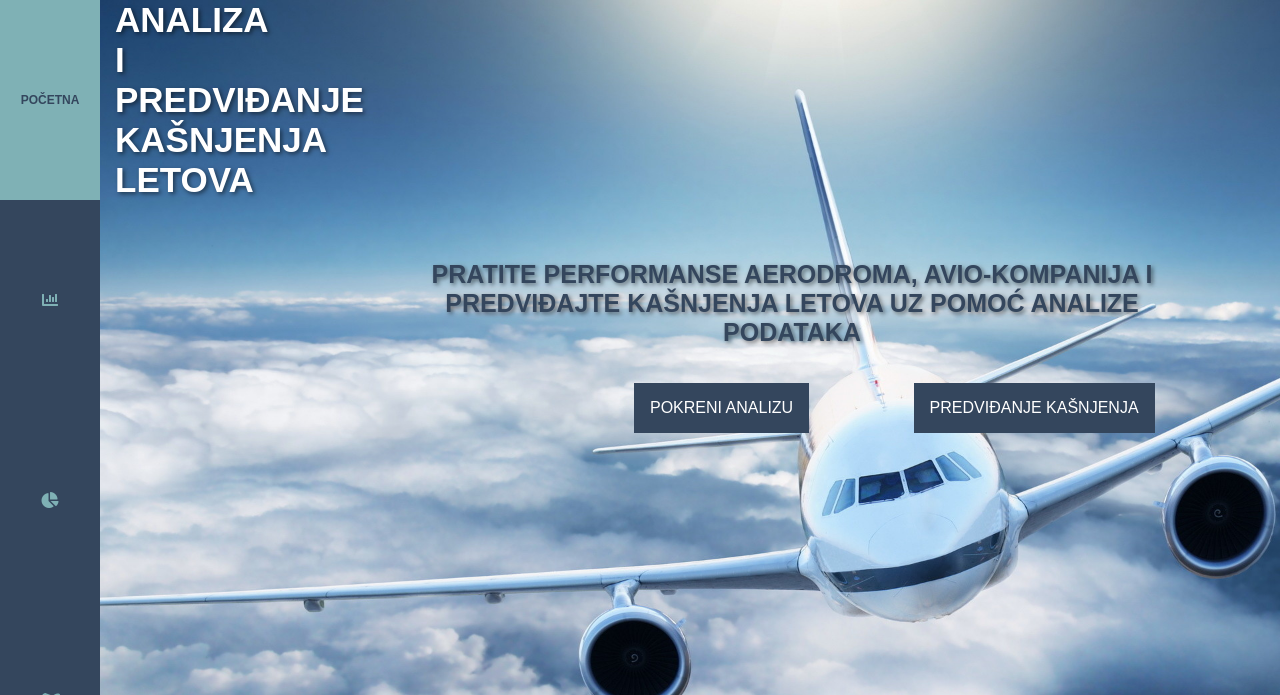
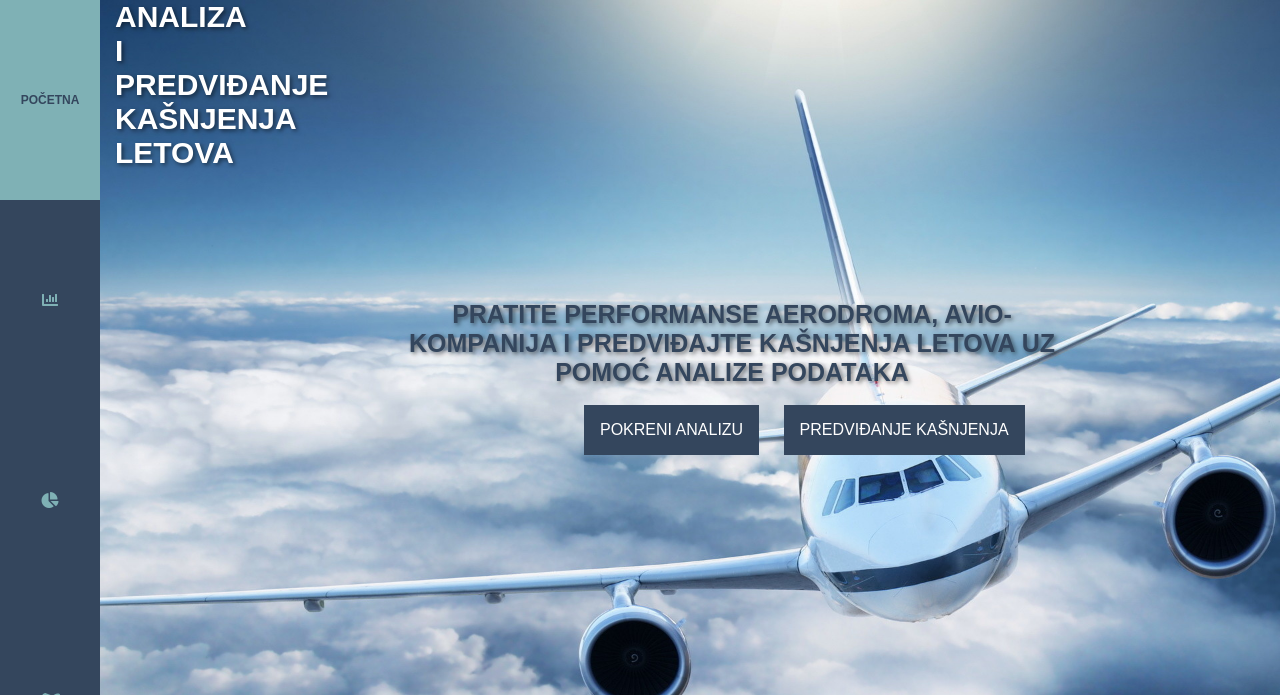
Before and after one commit to bosiljkatodic00/BigDataProject, a Flask app: page / in a window 1280 px wide. Shown: the top 695 px of the page. Run offline with Flask 3, Linux system fonts and the light colour scheme; parts of the project's set-up code (start-up, migrations or seed data) failed here and were passed over; some libraries are stand-ins or nearby versions.

Commit message:
airport performance

```diff
--- a/app.py
+++ b/app.py
@@ -28,7 +28,7 @@ flight_data = pd.read_csv("Airline_Delay_Cause.csv")
 # Uzimanje podataka samo za kašnjenja
 delayed_flights = flight_data[flight_data['arr_del15'] > 15]
 
-# Računanje prosečnog kašnjenja po prevozniku
+# Računanje prosečnog kašnjenja po kompaniji
 avg_delay_by_carrier = delayed_flights.groupby('carrier_name')['arr_del15'].mean().reset_index()
 
 # Uzimanje podataka samo o faktorima kašnjenja
@@ -49,10 +49,12 @@ avg_delay_by_airport = delayed_flights_airports.groupby('airport_name')['arr_del
 # Grupisanje po avio-kompaniji
 flights_by_carrier = flight_data.groupby('carrier_name')['arr_flights'].sum().reset_index()
 
-fig = px.pie(flights_by_carrier, names='carrier_name', values='arr_flights', title='Broj letova po avio-prevozniku')
+fig = px.pie(flights_by_carrier, names='carrier_name', values='arr_flights', title='Broj letova po avio-kompaniji')
 
 # Postavljanje opcija za prikaz informacija prilikom postavljanja kursora
 fig.update_traces(hoverinfo='label+percent', textinfo='value+percent', textfont_size=12)
+
+airport_names = flight_data['airport_name'].unique()
 
 
 # Računanje procentualnog udela otkazanih letova
@@ -65,13 +67,13 @@ cancel_percentage_by_carrier = flight_data.groupby('carrier_name')['cancel_perce
 fig = px.pie(cancel_percentage_by_carrier,
              names='carrier_name',
              values='cancel_percentage',
-             title='Procentualni udio otkazanih letova po avio-prevozniku')
+             title='Procentualni udio otkazanih letova po avio-kompaniji')
 
 # Dodavanje stila za okrugle delove
 fig.update_traces(marker=dict(line=dict(color='#FFFFFF', width=2)), selector=dict(type='pie'))
 
 # Prikazivanje grafa
-fig.write_html("plot.html")
+#fig.write_html("plot.html")
 
 plt.figure(figsize=(50, 50))
 sns.barplot(x='arr_del15', y='airport_name', data=avg_delay_by_airport.sort_values(by='arr_del15', ascending=False))
@@ -84,7 +86,7 @@ img4 = plot_to_html_image(plt)
 plt.figure(figsize=(18, 10))
 sns.barplot(x='arr_del15', y='carrier_name', data=avg_delay_by_carrier.sort_values(by='arr_del15', ascending=False))
 plt.xlabel('Prosječni procenat kašnjenja')
-plt.ylabel('Avio-prevoznik')
+plt.ylabel('Avio-kompanija')
 plt.title('Prosječni procenat kašnjenja po avio-kompaniji')
 img1 = plot_to_html_image(plt)
 
@@ -159,5 +161,24 @@ def predict():
                        selected_carrier=session.get('selected_carrier'))
 
 
+# Ruta za obrađivanje unosa korisnika i prikaz rezultata
+@app.route('/rank_airport', methods=['GET', 'POST'])
+def rank_airport():
+
+    airport = request.form['airport_name']
+
+    aerodrom_podaci = flight_data[flight_data['airport_name'] == airport]
+    poruka='.'
+    if aerodrom_podaci.empty:
+            return render_template('airportcharts.html', poruka='Aerodrom nije pronađen.')
+
+        # Izračunajte redosled i prosečno kašnjenje (ovo je samo primer)
+   # redosled = aerodrom_podaci['arr_delay'].rank(ascending=True)
+    prosecno_kasnjenje = aerodrom_podaci['arr_delay'].mean()
+
+        # Prenesite izračunate podatke na HTML stranicu
+    return render_template('airportcharts.html', airport=airport, prosecno_kasnjenje=prosecno_kasnjenje, poruka=poruka)
+
+
 if __name__ == '__main__':
     app.run(debug=True)
--- a/predikcije.py
+++ b/predikcije.py
@@ -66,5 +66,5 @@ print(f"R-kvadrat vrednost (R2): {r2}")
 
 
 #cuvanje modela
-file = open("model.pkl", 'wb')
-pickle.dump(model, file)
+#file = open("model.pkl", 'wb')
+#pickle.dump(model, file)
--- a/templates/carriercharts.html
+++ b/templates/carriercharts.html
@@ -41,7 +41,7 @@
   }
 
   li.menu_list {
-    height: 25vh; /* Primer: 20% visine prozora */
+    height: 25vh; /* Primer: 25% visine prozora */
     width: 100px;
       position: relative;
   }
@@ -116,9 +116,10 @@
         </li>
     </ul>
     </div>
-<div style="margin-left:20%;" >
+  <div style="margin-left:16%;" >
 
      <!-- Prikaz slika -->
+    <br/>
     <br/>
     {% include 'dijagram.html' %}
     <br/>
--- a/templates/index.html
+++ b/templates/index.html
@@ -87,11 +87,19 @@
     border: none;
   }
 
+  .dropbtn2 {
+    background-color: #34465d;
+    color: white;
+    padding: 16px;
+    font-size: 16px;
+    border: none;
+  }
+
   .dropdown {
     position: relative;
     display: inline-block;
-    margin-right: 100px;
-    margin-left: 250px;
+    margin-right: 20px;
+    margin-left: 200px;
 
   }
 
@@ -117,6 +125,9 @@
 
   .dropdown:hover .dropbtn {background-color: #7fb1b5;}
 
+  .dropbtn2:hover {background-color: #7fb1b5;}
+
+
   </style>
 </head>
 <body>
@@ -126,7 +137,7 @@
 
   <ul class="menu">
     <li class="menu_list">
-      <h1 style="text-align: left; margin-left: 115px; font-size: 35px; color: #FFF; text-shadow: 2px 2px 4px rgba(0, 0, 0, 0.5);">ANALIZA I PREDVIĐANJE KAŠNJENJA LETOVA</h1>
+      <h1 style="text-align: left; margin-left: 115px; font-size: 30px; color: #FFF; text-shadow: 2px 2px 4px rgba(0, 0, 0, 0.5);">ANALIZA I PREDVIĐANJE KAŠNJENJA LETOVA</h1>
 
         <span class="front fas fa-home"></span>
         <a href="/" class="side">Početna</a>
@@ -147,25 +158,21 @@
 </ul>
 </div>
 
-<div style="margin-left:10%; top:260px; position: relative;" >
+<div style="margin-left:10%; top:300px; position: relative;" >
 
-<h1 style="text-align: center; margin-right: 80px; font-size: 25px; color: #34465d; text-shadow: 2px 2px 4px rgba(0, 0, 0, 0.5);">PRATITE PERFORMANSE AERODROMA, AVIO-KOMPANIJA I PREDVIĐAJTE KAŠNJENJA LETOVA UZ POMOĆ ANALIZE PODATAKA</h1>
+<h1 style="text-align: center; margin-right: 200px; font-size: 25px; color: #34465d; text-shadow: 2px 2px 4px rgba(0, 0, 0, 0.5);">PRATITE PERFORMANSE AERODROMA, AVIO-KOMPANIJA I PREDVIĐAJTE KAŠNJENJA LETOVA UZ POMOĆ ANALIZE PODATAKA</h1>
 
-<br/>
 <br/>
 
 <div class="dropdown">
   <button class="dropbtn">POKRENI ANALIZU</button>
   <div class="dropdown-content">
-    <button class="dropbtn" onclick="location.href='/carriercharts'" type="button">PERFORMANSE AVIO-KOMPANIJA</button>
-    <button class="dropbtn" onclick="location.href='/airportcharts'" type="button">PERFORMANSE AERODROMA</button>
-
     <a href="/carriercharts">PERFORMANSE AVIO-KOMPANIJA</a>
     <a href="/airportcharts">PERFORMANSE AERODROMA</a>
   </div>
 </div>
 
-<button class="dropbtn" onclick="location.href='/predictdelay'" type="button">PREDVIĐANJE KAŠNJENJA</button>
+<button class="dropbtn2" onclick="location.href='/predictdelay'" type="button">PREDVIĐANJE KAŠNJENJA</button>
 
 </div>
 </body>
--- a/templates/predictdelay.html
+++ b/templates/predictdelay.html
@@ -154,7 +154,7 @@
 
     <ul class="menu">
         <li class="menu_list">
-          <h1 style="text-align: left; margin-left: 115px; font-size: 35px; color: #FFF; text-shadow: 2px 2px 4px rgba(0, 0, 0, 0.5);">ANALIZA I PREDVIĐANJE KAŠNJENJA LETOVA</h1>
+          <h1 style="text-align: left; margin-left: 115px; font-size: 30px; color: #FFF; text-shadow: 2px 2px 4px rgba(0, 0, 0, 0.5);">PREDVIĐANJE KAŠNJENJA LETOVA</h1>
 
             <span class="front fas fa-home"></span>
             <a href="/" class="side">Početna</a>
@@ -220,9 +220,8 @@
       <button type="submit" class="btn btn-primary btn-block btn-large">Predvidi kašnjenje leta</button>
     </form>
     <br>
-    <br>
     <h2>Predviđeno kašnjenje leta:</h2>
-    <h4>{{ prediction_text }}</h4>
+    <h3>{{ prediction_text }}</h3>
   </div>
 </div>
 </div>
```
Also changed, not shown: templates/airportcharts.html (+29 -7 lines). Lines whose indentation alone changed are shown as unchanged.
